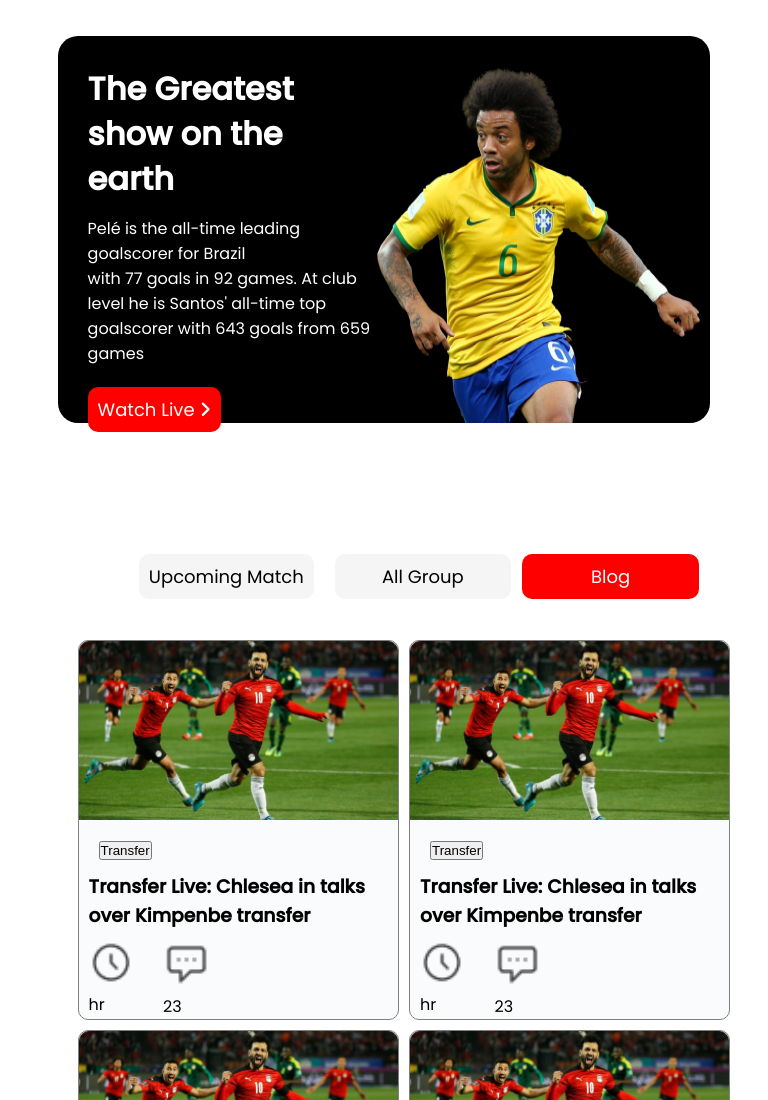
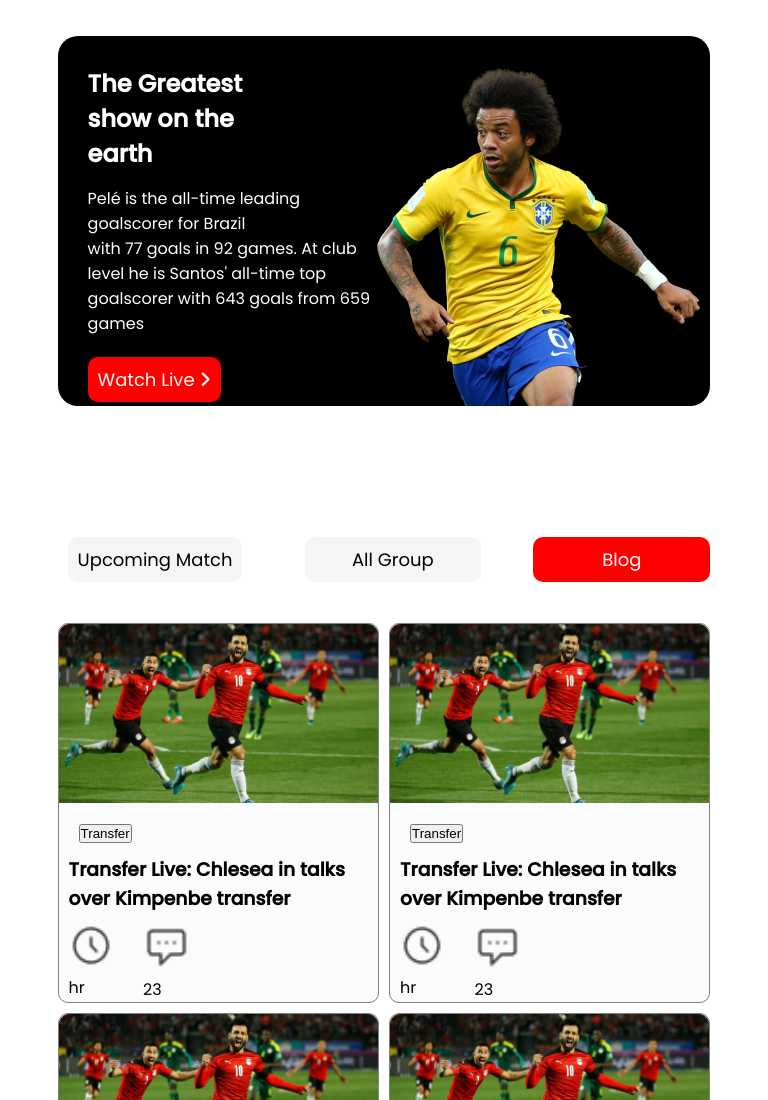
Before and after one commit to asifiqbalsagor/world-cup, a plain HTML site: page index.html in a window 768 px wide. Shown: the top 1100 px of the page. Drawn offline with Linux system fonts and the light colour scheme.

Commit message:
anathar add

```diff
--- a/style.css
+++ b/style.css
@@ -222,18 +222,21 @@ hr{
           padding-right: 10px;
         }
      .blog-title{
-          font-size: 4vh;
-          line-height: 45px;
+          font-size: 3vh;
+          line-height: 35px;
           font-weight: 700px;
           margin-bottom: 15px;
+     }
+     img{
+          width: 100%;
      }
      .section-fast{
           display:block;
      }
      .all-btn-1{
           display: flex;
-          justify-content: space-evenly;
-          margin-left: 60px;
+          justify-content: space-between;
+          margin-left: 0px;
           margin-bottom: 40px;
      }
      .btn-1{
@@ -244,7 +247,7 @@ hr{
           display: grid;
           grid-template-columns: repeat(2, 1fr);
           width: 100%;
-
+          margin-left: 0;
      }
 }
 /* tablet query end*/
```
